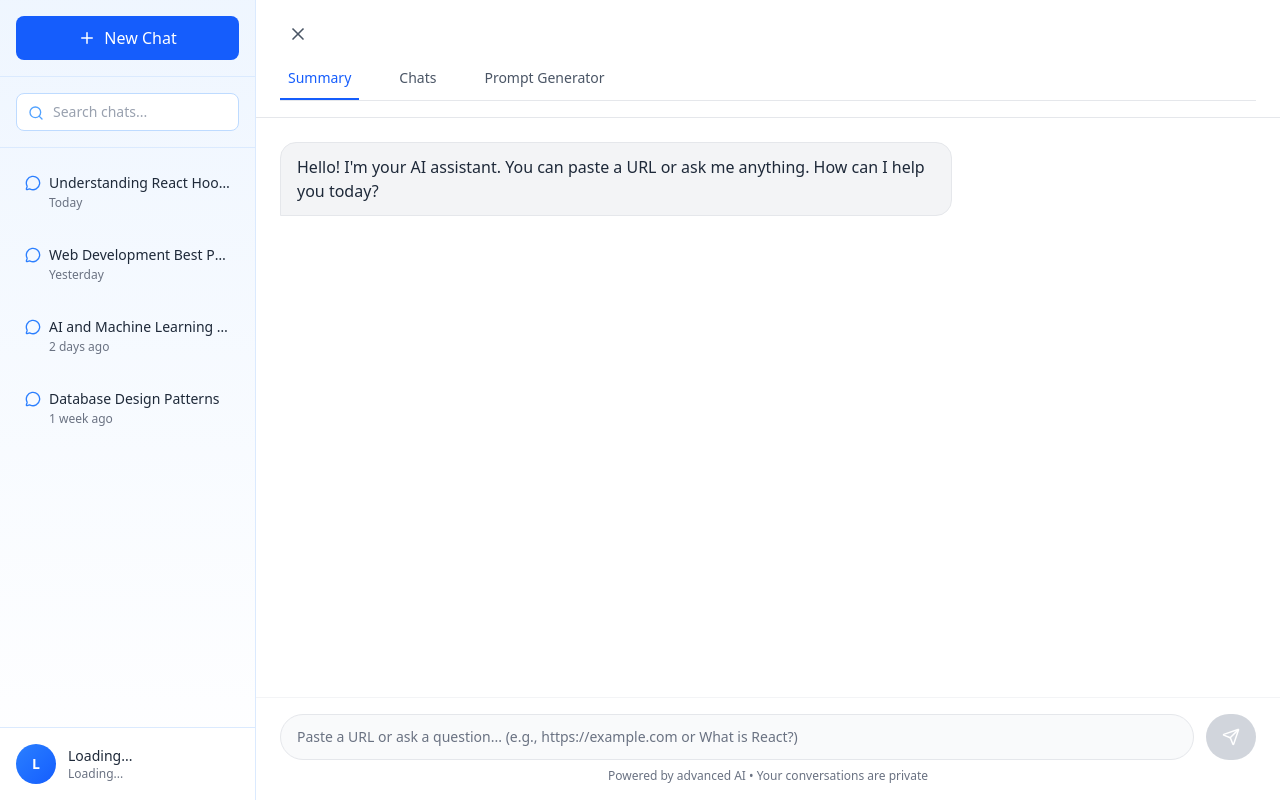
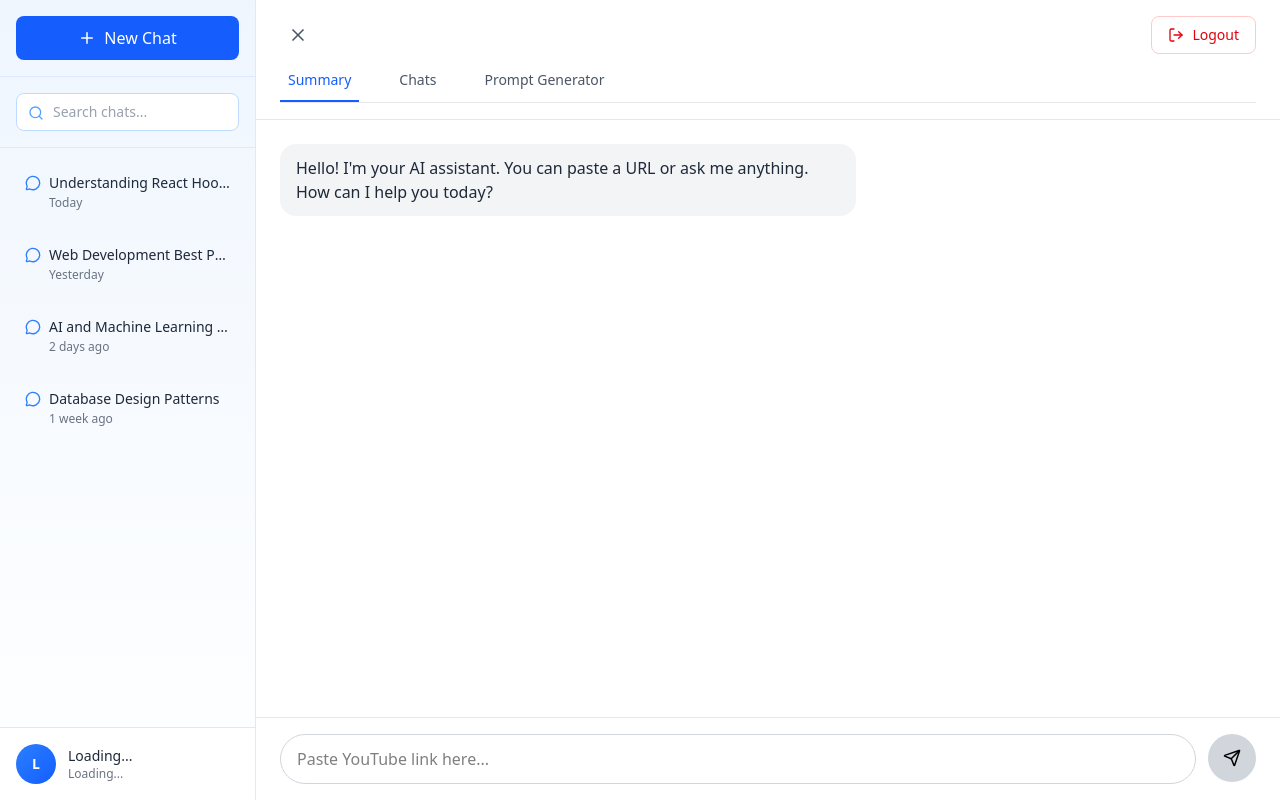
Before and after one commit to mohankumar01012005/ClipSage, a React (Vite) app in the folder client/: page /dashboard in a window 1280 px wide. Built offline with nearby package versions, Linux system fonts and the light colour scheme.

Commit message:
updated dashborad

```diff
--- a/client/src/pages/Dashboard.jsx
+++ b/client/src/pages/Dashboard.jsx
@@ -1,16 +1,19 @@
 "use client"
 
 import { useState, useEffect } from "react"
-import { MessageCircle, Plus, Search, Menu, X } from "lucide-react"
+import { MessageCircle, Plus, Search, Menu, X, LogOut } from "lucide-react"
 import SummaryAssistance from "./SummaryAssistance"
 import FutureIntegration from "./FutureIntegration"
 import Chats from "./Chats"
 import PromptGenerator from "./PromptGenerator"
+import { useNavigate } from "react-router-dom"
+
 
 const TypingAnimation = ({ text, speed = 30 }) => {
   const [displayedText, setDisplayedText] = useState("")
   const [isComplete, setIsComplete] = useState(false)
 
+  const navigate = useNavigate()
   useEffect(() => {
     if (displayedText.length < text.length) {
       const timer = setTimeout(() => {
@@ -35,6 +38,8 @@ const TypingAnimation = ({ text, speed = 30 }) => {
 export default function Dashboard() {
   const [activeTab, setActiveTab] = useState("summary")
   const [sidebarOpen, setSidebarOpen] = useState(true)
+    const navigate = useNavigate()
+
 
   const [chatHistory, setChatHistory] = useState([
     { id: 1, title: "Understanding React Hooks", date: "Today" },
@@ -87,6 +92,15 @@ export default function Dashboard() {
       { id: Date.now(), title: "New Chat", date: "Now" },
       ...prev,
     ])
+  }
+
+  const handleLogout = () => {
+    // Remove user data from localStorage
+    localStorage.removeItem("userId")
+    localStorage.removeItem("token")
+
+    // Redirect to home page
+    navigate("/")
   }
 
   const filteredHistory = chatHistory.filter((chat) =>
@@ -172,6 +186,7 @@ export default function Dashboard() {
       <div className="flex-1 flex flex-col">
         <div className="bg-white border-b border-gray-200 px-6 py-4">
           <div className="flex items-center justify-between mb-4">
+            <div className="flex items-center gap-4">
               <button
                 onClick={() => setSidebarOpen(!sidebarOpen)}
                 className="p-2 hover:bg-gray-100 rounded-lg transition-colors duration-150"
@@ -181,6 +196,16 @@ export default function Dashboard() {
                 ) : (
                   <Menu size={20} className="text-gray-600" />
                 )}
+              </button>
+            </div>
+
+            {/* Logout Button */}
+            <button
+              onClick={handleLogout}
+              className=" cursor-pointer flex items-center gap-2 px-4 py-2 text-sm font-medium text-red-600 hover:bg-red-50 rounded-lg transition-colors duration-150 border border-red-200 hover:border-red-300"
+            >
+              <LogOut size={16} />
+              Logout
             </button>
           </div>
 
--- a/client/src/pages/SummaryAssistance.jsx
+++ b/client/src/pages/SummaryAssistance.jsx
@@ -26,6 +26,40 @@ const TypingAnimation = ({ text, speed = 30 }) => {
   )
 }
 
+const FormattedSummary = ({ summary }) => {
+  if (!summary) return null
+
+  // Split the summary into sections
+  const sections = summary.split('###').filter(section => section.trim())
+
+  return (
+    <div className="space-y-4">
+      {sections.map((section, index) => {
+        const [title, ...content] = section.split('\n').filter(line => line.trim())
+        const contentText = content.join('\n').trim()
+
+        return (
+          <div key={index} className="space-y-2">
+            <h3 className="font-bold text-blue-700 text-sm">{title}</h3>
+            {contentText.includes('•') ? (
+              <ul className="space-y-1 ml-4">
+                {contentText.split('•').filter(item => item.trim()).map((item, idx) => (
+                  <li key={idx} className="text-sm text-gray-700 flex items-start">
+                    <span className="text-blue-500 mr-2">•</span>
+                    <span>{item.trim()}</span>
+                  </li>
+                ))}
+              </ul>
+            ) : (
+              <p className="text-sm text-gray-700 whitespace-pre-line">{contentText}</p>
+            )}
+          </div>
+        )
+      })}
+    </div>
+  )
+}
+
 export default function SummaryAssistance() {
   const [messages, setMessages] = useState([
     {
@@ -34,6 +68,7 @@ export default function SummaryAssistance() {
       text: "Hello! I'm your AI assistant. You can paste a URL or ask me anything. How can I help you today?",
     },
   ])
+
   const [inputValue, setInputValue] = useState("")
   const [isLoading, setIsLoading] = useState(false)
   const messagesEndRef = useRef(null)
@@ -42,13 +77,26 @@ export default function SummaryAssistance() {
     messagesEndRef.current?.scrollIntoView({ behavior: "smooth" })
   }
 
-  useEffect(() => {
-    scrollToBottom()
-  }, [messages])
+  useEffect(scrollToBottom, [messages])
 
   const handleSendMessage = async (e) => {
     e.preventDefault()
     if (!inputValue.trim()) return
+
+    const userId = localStorage.getItem("userId")
+
+    if (!userId) {
+      console.error("❌ User ID not found in localStorage")
+      setMessages((prev) => [
+        ...prev,
+        {
+          id: prev.length + 1,
+          type: "assistant",
+          text: "❌ Please log in again. User ID not found.",
+        },
+      ])
+      return
+    }
 
     const userMessage = {
       id: messages.length + 1,
@@ -60,73 +108,127 @@ export default function SummaryAssistance() {
     setInputValue("")
     setIsLoading(true)
 
-    setTimeout(() => {
-      const aiResponse = {
+    try {
+      console.log("📨 Sending request to summarize URL:", inputValue)
+      console.log("👤 User ID:", userId)
+
+      const res = await fetch(`http://localhost:5005/api/video/summarize/${userId}`, {
+        method: "POST",
+        headers: {
+          "Content-Type": "application/json",
+        },
+        body: JSON.stringify({
+          youtubeUrl: inputValue,
+        }),
+      })
+
+      if (!res.ok) {
+        throw new Error(`HTTP error! status: ${res.status}`)
+      }
+
+      const data = await res.json()
+      console.log("✅ AI Summary Response:", data)
+
+      // Extract title and summary from the response
+      const videoTitle = data.video?.title || "Untitled Video"
+      const summary = data.summary || "No summary available"
+
+      const aiMessage = {
         id: messages.length + 2,
         type: "assistant",
-        text: "I've received your message. I can help you analyze URLs, answer questions, and have follow-up conversations. What would you like to know more about?",
+        text: `🎬 **${videoTitle}**\n\n${summary}`,
+        rawData: {
+          title: videoTitle,
+          summary: summary
+        }
       }
-      setMessages((prev) => [...prev, aiResponse])
+
+      setMessages((prev) => [...prev, aiMessage])
+    } catch (error) {
+      console.error("❌ Error generating summary:", error)
+      setMessages((prev) => [
+        ...prev,
+        {
+          id: prev.length + 2,
+          type: "assistant",
+          text: "❌ Failed to generate summary. Please check the URL and try again.",
+        },
+      ])
+    } finally {
       setIsLoading(false)
-    }, 800)
+    }
   }
 
   return (
     <div className="flex flex-col h-full">
-      {/* Messages Container */}
-      <div className="flex-1 overflow-y-auto px-6 py-6 space-y-6 bg-gradient-to-br from-white via-blue-25 to-white">
+      <div className="flex-1 overflow-y-auto px-6 py-6 space-y-6">
         {messages.map((message) => (
           <div key={message.id} className={`flex ${message.type === "user" ? "justify-end" : "justify-start"}`}>
-            <div
-              className={`max-w-md lg:max-w-2xl px-4 py-3 rounded-2xl ${
-                message.type === "user"
-                  ? "bg-blue-600 text-white rounded-br-none"
-                  : "bg-gray-100 text-gray-800 rounded-bl-none border border-gray-200"
-              }`}
-            >
-              {message.type === "assistant" &&
-              messages[messages.length - 1].id === message.id &&
-              isLoading === false ? (
-                <TypingAnimation text={message.text} speed={30} />
+            <div className={`max-w-xl px-4 py-3 rounded-2xl ${
+              message.type === "user"
+                ? "bg-blue-600 text-white"
+                : "bg-gray-100 text-gray-800"
+            }`}>
+              {message.type === "assistant" && message.rawData ? (
+                // Formatted AI response with title and structured summary
+                <div className="space-y-3">
+                  <div className="font-bold text-blue-700 text-sm">
+                    🎬 {message.rawData.title}
+                  </div>
+                  <FormattedSummary summary={message.rawData.summary} />
+                </div>
+              ) : message.type === "assistant" &&
+                messages[messages.length - 1].id === message.id &&
+                !isLoading ? (
+                // Typing animation for regular assistant messages
+                <TypingAnimation text={message.text} />
               ) : (
-                <p className="text-sm leading-relaxed">{message.text}</p>
+                // Regular text display
+                <p className="whitespace-pre-line text-sm">{message.text}</p>
               )}
             </div>
           </div>
         ))}
+
         {isLoading && (
           <div className="flex justify-start">
-            <div className="bg-gray-100 text-gray-800 border border-gray-200 px-4 py-3 rounded-2xl rounded-bl-none flex gap-2">
-              <div className="w-2 h-2 bg-gray-400 rounded-full animate-bounce"></div>
-              <div className="w-2 h-2 bg-gray-400 rounded-full animate-bounce" style={{ animationDelay: "0.1s" }}></div>
-              <div className="w-2 h-2 bg-gray-400 rounded-full animate-bounce" style={{ animationDelay: "0.2s" }}></div>
+            <div className="max-w-xl px-4 py-3 rounded-2xl bg-gray-100 text-gray-800">
+              <div className="flex items-center gap-2">
+                <div className="flex space-x-1">
+                  <div className="w-2 h-2 bg-gray-600 rounded-full animate-bounce"></div>
+                  <div className="w-2 h-2 bg-gray-600 rounded-full animate-bounce" style={{ animationDelay: "0.1s" }}></div>
+                  <div className="w-2 h-2 bg-gray-600 rounded-full animate-bounce" style={{ animationDelay: "0.2s" }}></div>
+                </div>
+                <span className="text-sm text-gray-600">AI is thinking...</span>
+              </div>
             </div>
           </div>
         )}
+
         <div ref={messagesEndRef} />
       </div>
 
-      {/* Input Area */}
-      <div className="bg-white border-t border-gray-100 px-6 py-4">
+      <div className="border-t border-gray-200 px-6 py-4 bg-white">
         <form onSubmit={handleSendMessage} className="flex gap-3">
           <input
             type="text"
             value={inputValue}
             onChange={(e) => setInputValue(e.target.value)}
-            placeholder="Paste a URL or ask a question... (e.g., https://example.com or What is React?)"
-            className="flex-1 px-4 py-3 bg-gray-50 border border-gray-200 rounded-full text-sm text-gray-800 placeholder-gray-500 focus:outline-none focus:ring-2 focus:ring-blue-500 focus:bg-white transition-colors duration-150"
+            placeholder="Paste YouTube link here..."
+            className="flex-1 px-4 py-3 border border-gray-300 rounded-full focus:outline-none focus:ring-2 focus:ring-blue-200 focus:border-transparent"
           />
           <button
             type="submit"
             disabled={!inputValue.trim() || isLoading}
-            className="bg-blue-600 hover:bg-blue-700 disabled:bg-gray-300 text-white font-medium px-4 py-3 rounded-full transition-colors duration-200 flex items-center justify-center"
+            className={`flex items-center justify-center w-12 h-12 rounded-full transition-colors duration-200 ${
+              !inputValue.trim() || isLoading
+                ? "bg-gray-300 cursor-not-allowed"
+                : "bg-blue-600 hover:bg-blue-700 text-white"
+            }`}
           >
             <Send size={18} />
           </button>
         </form>
-        <p className="text-xs text-gray-500 mt-2 text-center">
-          Powered by advanced AI • Your conversations are private
-        </p>
       </div>
     </div>
   )
```
Lines whose indentation alone changed are shown as unchanged.
